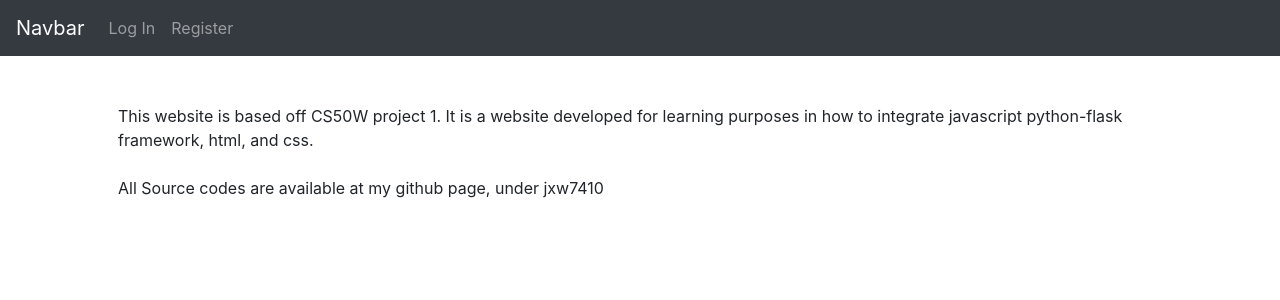
After one commit to jxw7410/cs50w, a Flask app: template pset1/templates/about.html in a window 1280 px wide. The commit adds this page. Shown: the top 300 px of the page. Run offline with Flask 2, Linux system fonts and the light colour scheme; the template is opened without the code that fills it, so the values that code supplies are empty; parts of the project's set-up code (start-up, migrations or seed data) failed here and were passed over; some libraries are stand-ins or nearby versions.

```diff
--- a/pset1/application.py
+++ b/pset1/application.py
@@ -95,7 +95,7 @@ def bookinfo(isbn=None):
         return render_template("bookinfo.html")
 
     book_isbn = request.args.get("book")
-    print(book_isbn)
+    getBookReviewAPI(book_isbn)
 
     return render_template("bookinfo.html")
 
@@ -115,6 +115,10 @@ def selectpage():
     return jsonify({"request" : True, "data" : data, "page_list" : page_list})
 
 
+@app.route("/about")
+@login_required
+def about():
+    return render_template("about.html")
 
 @app.errorhandler(404)
 @app.errorhandler(500)
--- a/pset1/static/jsMain.js
+++ b/pset1/static/jsMain.js
@@ -5,6 +5,7 @@ let temporary_search_storage = {};
        document.addEventListener("DOMContentLoaded", function(){
               if (window.location.pathname == "/login")
               {
+                     setNavActive("Login");
                      document.querySelector("#login").onsubmit = function(){
                      const request = new XMLHttpRequest();
                      const username = document.querySelector("#username").value;
@@ -27,6 +28,7 @@ let temporary_search_storage = {};
               }
               if (window.location.pathname == "/")
               {
+                     setNavActive("Search");
                      var book = "";
                      document.querySelector("#search_bar").onsubmit = function()
                      {
@@ -98,6 +100,7 @@ let temporary_search_storage = {};
               }
               if (window.location.pathname == "/register")
               {
+                     setNavActive("Register");
                      document.querySelector("#register").onsubmit = function()
                      {
                      const request = new XMLHttpRequest();
@@ -127,6 +130,11 @@ let temporary_search_storage = {};
                      request.send(data);
                      return false;
                  };
+              }
+
+              if (window.location.pathname == "/about")
+              {
+                     setNavActive("About");
               }
        });
 })();
@@ -177,3 +185,15 @@ function isEmpty(obj)
                      return false;
        return true;
 }
+
+
+function setNavActive(navtag)
+{
+       res = document.getElementsByClassName("nav-item");
+              for(var i = 0; i < res.length ; i++)
+              {
+                     console.log(res[i].className);
+                     if (res[i].getAttribute("tag") == navtag)
+                            res[i].className += " active";
+              }
+}
--- a/pset1/static/styles.css
+++ b/pset1/static/styles.css
@@ -7,16 +7,21 @@ table, th, td
 
 }
 
-.search_table_pagination
+#search_table_pagination
 {
-    display: inline-block;
+   padding-top: 3px;
 }
 
 .text_paginate
 {
     padding-left: 5px;
-    padding-top: 2px;
+    padding-top: 1px;
     padding-right: 5px;
     padding-bottom: 2px;
     border-style: inset;
 }
+
+.div_paragraph_container
+{
+    text-align: center;
+}
--- /dev/null
+++ b/pset1/templates/about.html
@@ -0,0 +1,18 @@
+{% extends "layout.html" %}
+
+{% block title %}
+    About
+{% endblock %}
+
+{% block main %}
+<div class "about_paragraph_container">
+    <p>
+        This website is based off CS50W project 1. It is a website developed for learning purposes in how to integrate javascript
+        python-flask framework, html, and css.
+        <br><br>
+        All Source codes are available at my github page, under jxw7410
+    </p>
+</div>
+
+
+{% endblock %}
--- a/pset1/templates/layout.html
+++ b/pset1/templates/layout.html
@@ -26,14 +26,14 @@
             <div class="collapse navbar-collapse" id="navbarSupportedContent">
                 {% if session.user_id %}
                     <ul class="navbar-nav mr-auto">
-                        <li class="nav-item active"><a class="nav-link waves-effect waves-light" href="/">Search</a></li>
-                        <li class="nav-item"><a class="nav-link waves-effect waves-light" href="/about">About</a></li>
+                        <li class="nav-item" tag = "Search"><a class="nav-link waves-effect waves-light"  href="/">Search</a></li>
+                        <li class="nav-item" tag = "About" ><a class="nav-link waves-effect waves-light" href="/about">About</a></li>
                         <li class="nav-item"><a class="nav-link waves-effect waves-light" href="/logout">Log Out</a></li>
                     </ul>
                 {% else %}
                     <ul class="navbar-nav mr-auto">
-                        <li class="nav-item"><a class="nav-link" href="/register">Register</a></li>
-                        <li class="nav-item"><a class="nav-link" href="/login">Log In</a></li>
+                        <li class="nav-item" tag = "Login"><a class="nav-link" tag = "Register" href="/login">Log In</a></li>
+                        <li class="nav-item" tag = "Register"><a class="nav-link" tag = "Log In" href="/register">Register</a></li>
                     </ul>
                 {% endif %}
             </div>
```
Also changed, not shown: pset1/helpers.py (+8 -0 lines).
